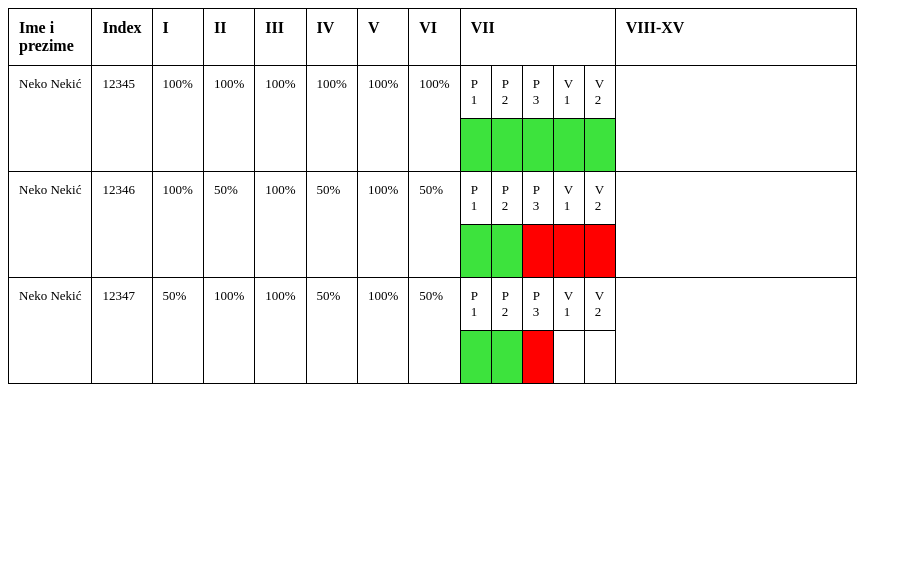
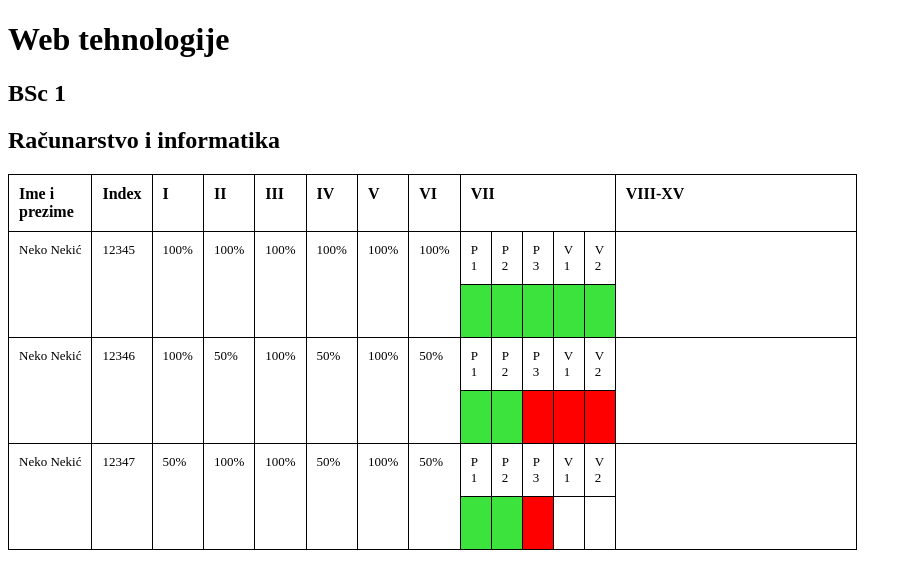
Before and after one commit to vgrbo1/AttendanceApp, a plain HTML site: page html/prisustvo.html in a window 1280 px wide. Shown: the whole page, without its empty margins (0-912 px from the left). Drawn offline with Linux system fonts and the light colour scheme.

Commit message:
Dodan naziv predmeta, ciklus, godina i  odsjek

```diff
--- a/html/prisustvo.html
+++ b/html/prisustvo.html
@@ -7,6 +7,9 @@
     <title>Predmet</title>
 </head>
 <body>
+    <h1>Web tehnologije</h1>
+    <h2>BSc 1</h2>
+    <h2>Računarstvo i informatika</h2>
     <table>
         <tr>
             <th colspan="1">Ime i <br> prezime</th>
```
